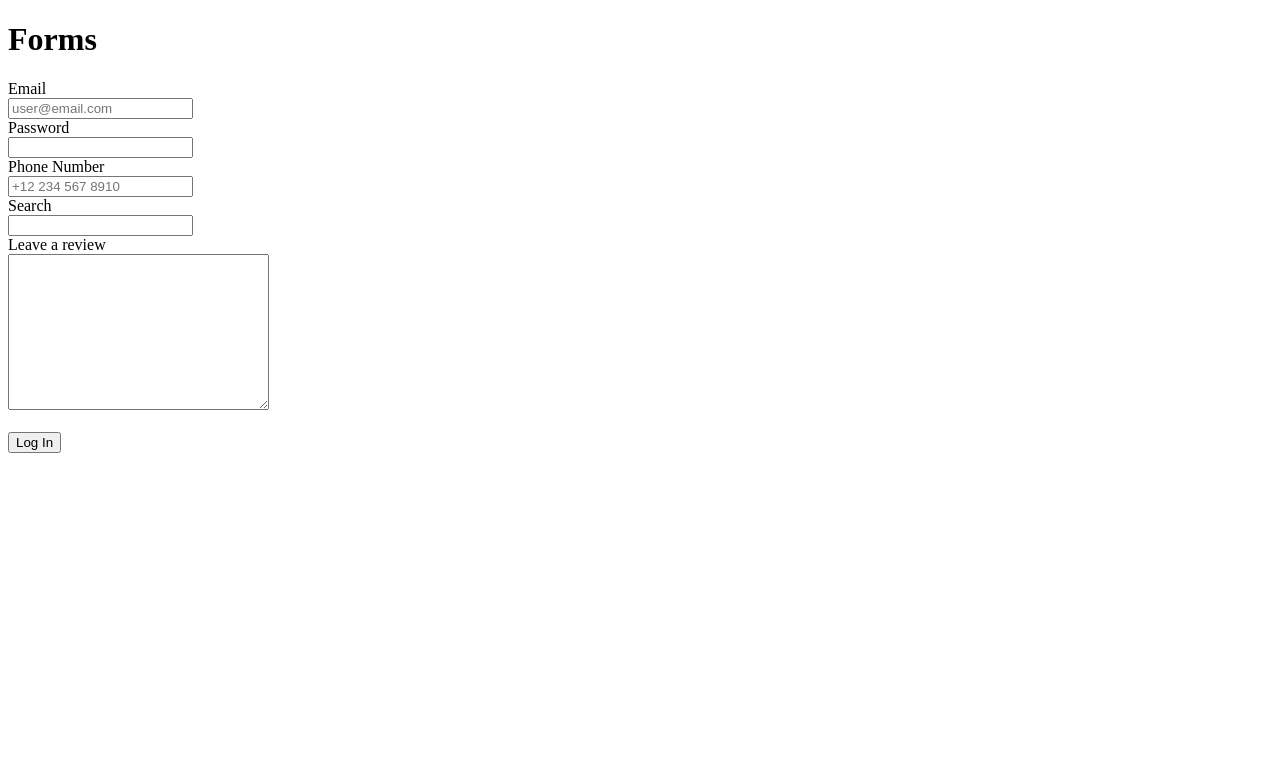
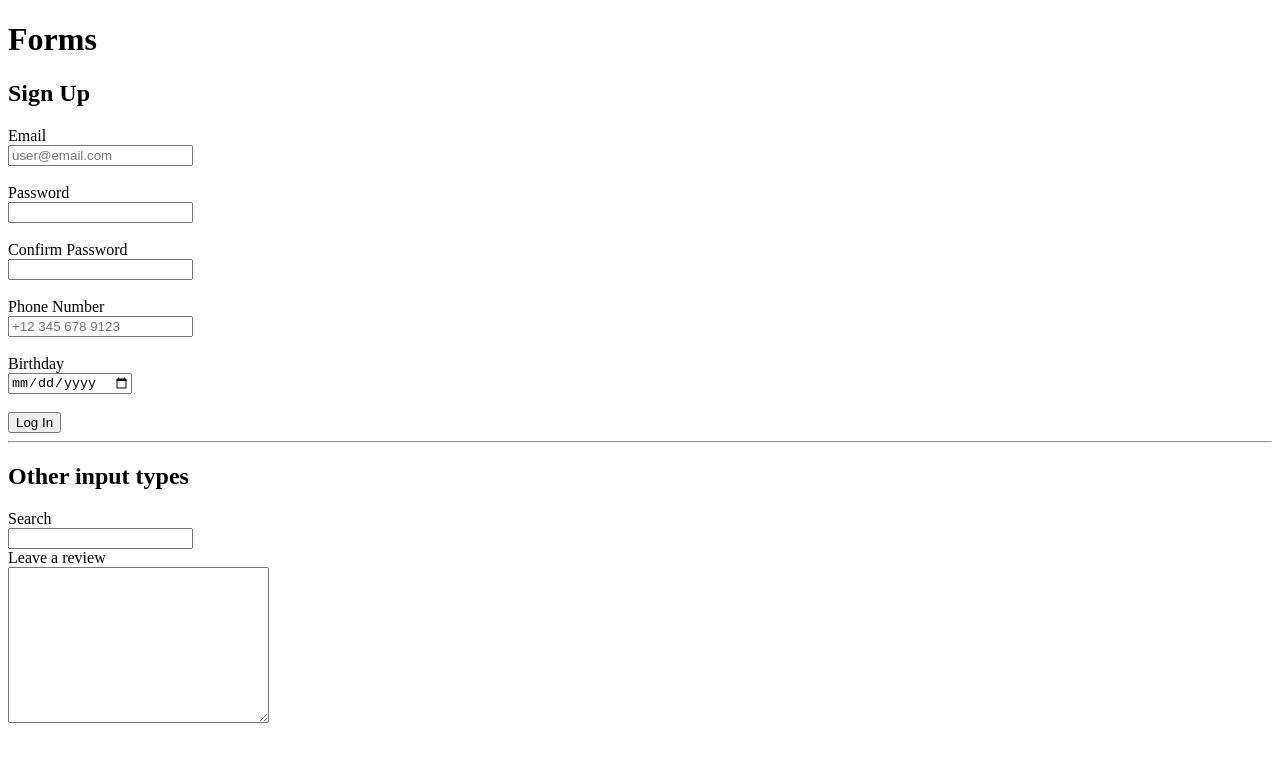
Before and after one commit to burak-odabasi/form_practice, a plain HTML site: page index.html in a window 1280 px wide. Drawn offline with Linux system fonts and the light colour scheme.

Commit message:
divided forms

```diff
--- a/index.html
+++ b/index.html
@@ -8,6 +8,8 @@
   <body>
     <header><h1>Forms</h1></header>
     <main>
+      <section>
+        <h2>Sign Up</h2>
         <form action="submit.html" method="get">
           <label>
             Email
@@ -15,7 +17,7 @@
             <input type="email" name="email" placeholder="user@email.com" />
           </label>
 
-        <br />
+          <br /><br />
 
           <label>
             Password
@@ -23,16 +25,41 @@
             <input type="password" name="password" />
           </label>
 
+          <br /><br />
+
+          <label>
+            Confirm Password
             <br />
+            <input type="password" name="password" />
+          </label>
+
+          <br /><br />
 
           <label>
             Phone Number
             <br />
-          <input type="tel" name="phone no:" placeholder="+12 234 567 8910" />
+            <input type="tel" name="phone no:" placeholder="+12 345 678 9123" />
           </label>
 
+          <br /><br />
+
+          <label>
+            Birthday
             <br />
+            <input type="date" name="date" />
+          </label>
 
+          <br /><br />
+
+          <input type="submit" value="Log In" />
+        </form>
+      </section>
+
+      <hr />
+
+      <section>
+        <h2>Other input types</h2>
+        <form action="">
           <label>
             Search
             <br />
@@ -46,11 +73,8 @@
             <br />
             <textarea name="" id="" cols="30" rows="10"></textarea>
           </label>
-
-        <br /><br />
-
-        <input type="submit" value="Log In" />
         </form>
+      </section>
     </main>
   </body>
 </html>
```
Lines whose indentation alone changed are shown as unchanged.
